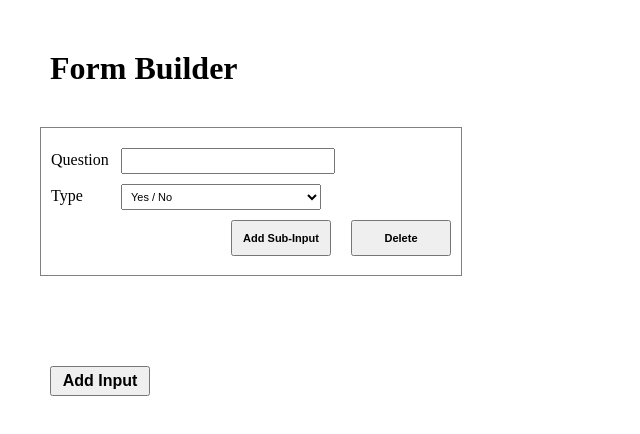
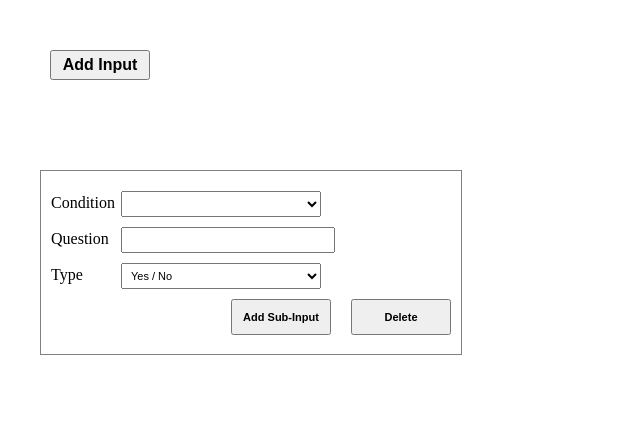
Before and after one commit to wojciech-13/form-builder, a React (Create React App) app: page / in a window 1280 px wide. Both pictures are taken after a click on the button "Add Input". Shown: the top 434 px of the page, without its empty margins (0-640 px from the left). Built offline with nearby package versions, Linux system fonts and the light colour scheme.

Commit message:
Made it other way. Add FormContainer

```diff
--- a/package.json
+++ b/package.json
@@ -3,6 +3,7 @@
   "version": "0.1.0",
   "private": true,
   "dependencies": {
+    "lodash": "^4.17.11",
     "react": "^16.8.4",
     "react-dom": "^16.8.4",
     "react-scripts": "2.1.8"
@@ -21,5 +22,8 @@
     "not dead",
     "not ie <= 11",
     "not op_mini all"
-  ]
+  ],
+  "devDependencies": {
+    "@types/lodash": "^4.14.123"
+  }
 }
--- a/src/App.css
+++ b/src/App.css
@@ -4,10 +4,3 @@
 h1 {
   margin: 50px 0 0 50px;
 }
-.addInput {
-  margin: 50px;
-  height: 30px;
-  width: 100px;
-  font-size: 16px;
-  font-weight: bold;
-}
--- a/src/App.js
+++ b/src/App.js
@@ -1,45 +1,13 @@
-import React, { Component } from 'react';
+import React from 'react';
 import './App.css';
-import FormComponent from './FormComponent/FormComponent.js';
-class App extends Component {
+import FormContainer from './Form/FormContainer.js';
 
-  constructor() {
-    super();
-    this.state = {
-      forms: []
-    }
-    this.handleClick = this.handleClick.bind(this);
-  }
-
-
-
-  handleClick(e) {
-    const {name} = e.target;
-    if(name === "addInput"){
-    this.setState(prevState => {
-      prevState.forms.push({dsadas: "something"});
-      return {forms: prevState.forms}
-    })
-    }
-    if(name === "addSubInput"){
-    this.setState(prevState => {
-      prevState.forms.push({condition: "something"});
-      return {forms: prevState.forms}
-    })
-    }
-
-  }
-
-  render() {
-    const formss = this.state.forms.map(form => <FormComponent {...form} handleClick={this.handleClick}/>)
-    return (
-      <div className="App">
-          <h1> Form Builder </h1>
-          {formss}
-          <button name="addInput" onClick={this.handleClick} className="addInput">Add Input</button>
-      </div>
-    );
-  }
+function App() {
+  return (
+    <div className="App">
+      <FormContainer />
+    </div>
+  );
 }
 
 export default App;
--- a/src/FormComponent/FormComponent.js
+++ b/src/Form/FormComponent.js
@@ -1,21 +1,21 @@
 import React from 'react';
-import "./FormComponent.css"
+import "./FormStyles.css"
+
 
 function FormComponent(props){
 
-    const conditionDisplay = props.condition ? "inline-block" : "none";
 
     return (
         <div className="formContainer">
 
-            <div style={{display: conditionDisplay}}>
+            <div>
             <label> <span className="span">Condition</span>
                 <select className="inputs" ></select>
             </label>
             </div>
 
             <label> <span className="span">Question</span>
-                <input className="inputs" type="text"/>
+                <input name="question" className="inputs" type="text"/>
             </label>
 
             <label> <span className="span">Type </span>
@@ -27,7 +27,7 @@ function FormComponent(props){
             </label>
 
             <div className="buttonsContainer">
-                <button name="addSubInput" onClick={props.handleClick}>Add Sub-Input</button>
+                <button name="addSubInput">Add Sub-Input</button>
                 <button>Delete</button>
             </div>
 
--- /dev/null
+++ b/src/Form/FormContainer.js
@@ -0,0 +1,39 @@
+import React from 'react';
+import FormComponent from './FormComponent.js';
+import uniqueId from "lodash/uniqueId";
+import "./FormStyles.css"
+
+class FormContainer extends React.Component {
+
+    constructor(){
+        super();
+        this.state = {
+        forms: []
+        };
+        this.addForm = this.addForm.bind(this);
+    }
+
+    addForm() {
+        this.setState(prevState => ({
+            forms: [...prevState.forms, { id: uniqueId() }]
+        }))
+    }
+
+    render(){
+        const formComponents = this.state.forms.map(form => (
+            <FormComponent
+                key={form.id}
+                id={form.id}
+            />
+        ))
+        return(
+            <div>
+                <button className="addInput" onClick={this.addForm}> Add Input </button>
+                {formComponents}
+            </div>
+        )
+    }
+
+}
+
+export default FormContainer
--- a/src/FormComponent/FormComponent.css
+++ b/src/Form/FormStyles.css
@@ -1,4 +1,3 @@
-
 .formContainer {
     display: flex;
     flex-direction: column;
@@ -30,5 +29,11 @@
     width: 100px;
     padding: 10px;
     margin-left: 20px;
-
 }
+.addInput {
+    margin: 50px;
+    height: 30px;
+    width: 100px;
+    font-size: 16px;
+    font-weight: bold;
+  }
```
Also changed, not shown: 1 other file (tests, documents, lock files or other folders).
